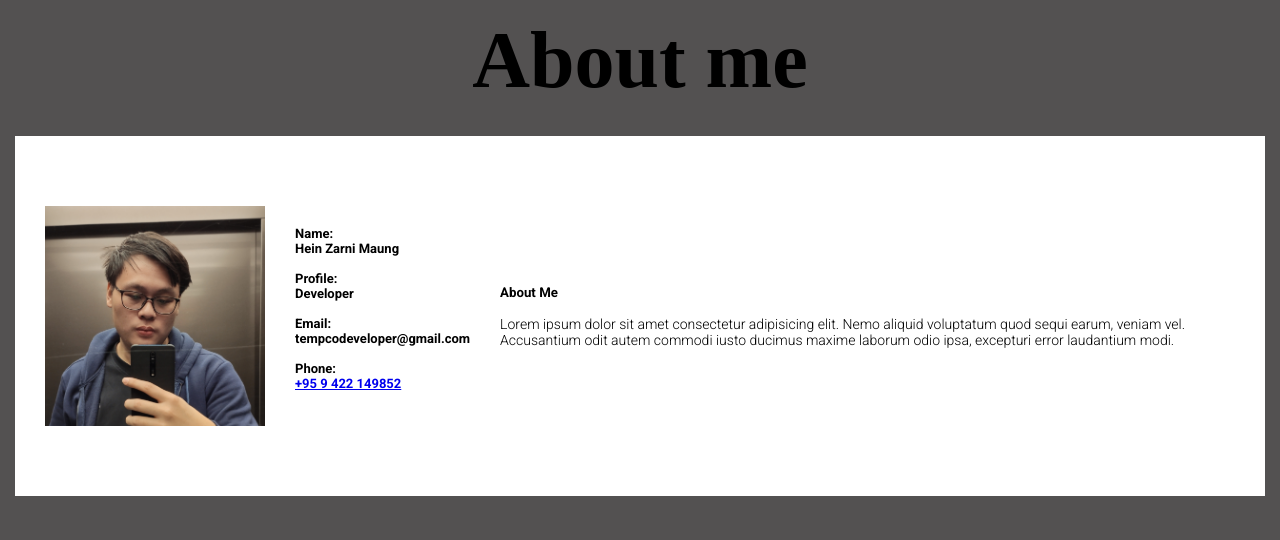
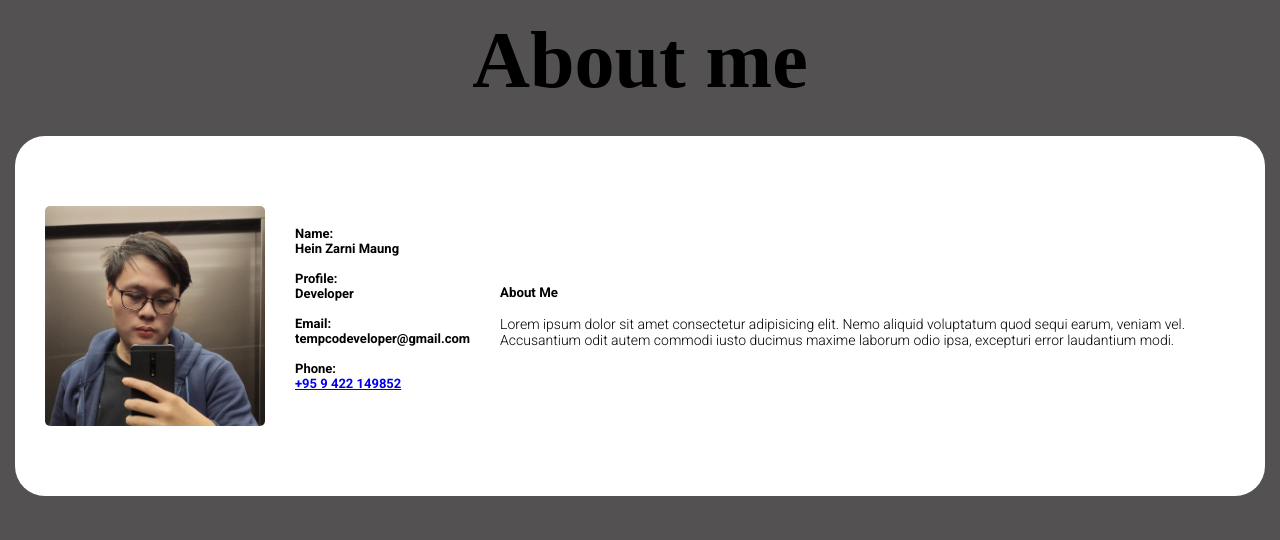
Before and after one commit to TempCodes-12/myportfolio, a plain HTML site: page index.html in a window 1280 px wide. Shown: the part 960-1500 px from the top of the page. Drawn offline with Linux system fonts and the light colour scheme; some packages are replaced by stand-ins of ours; a script that the page names is missing; a web font is replaced by a local one.

Commit message:
rounding rectangles

```diff
--- a/index.css
+++ b/index.css
@@ -247,6 +247,7 @@
     padding: 15px;
     height: 360px;
     margin-top: 30px;
+    border-radius: 30px;
   }
 
   .imgbox {
@@ -258,6 +259,7 @@
     width: 250px;
     height: 250px;
     padding: 15px;
+    border-radius: 20px;
   }
 
   .about-name {
```
